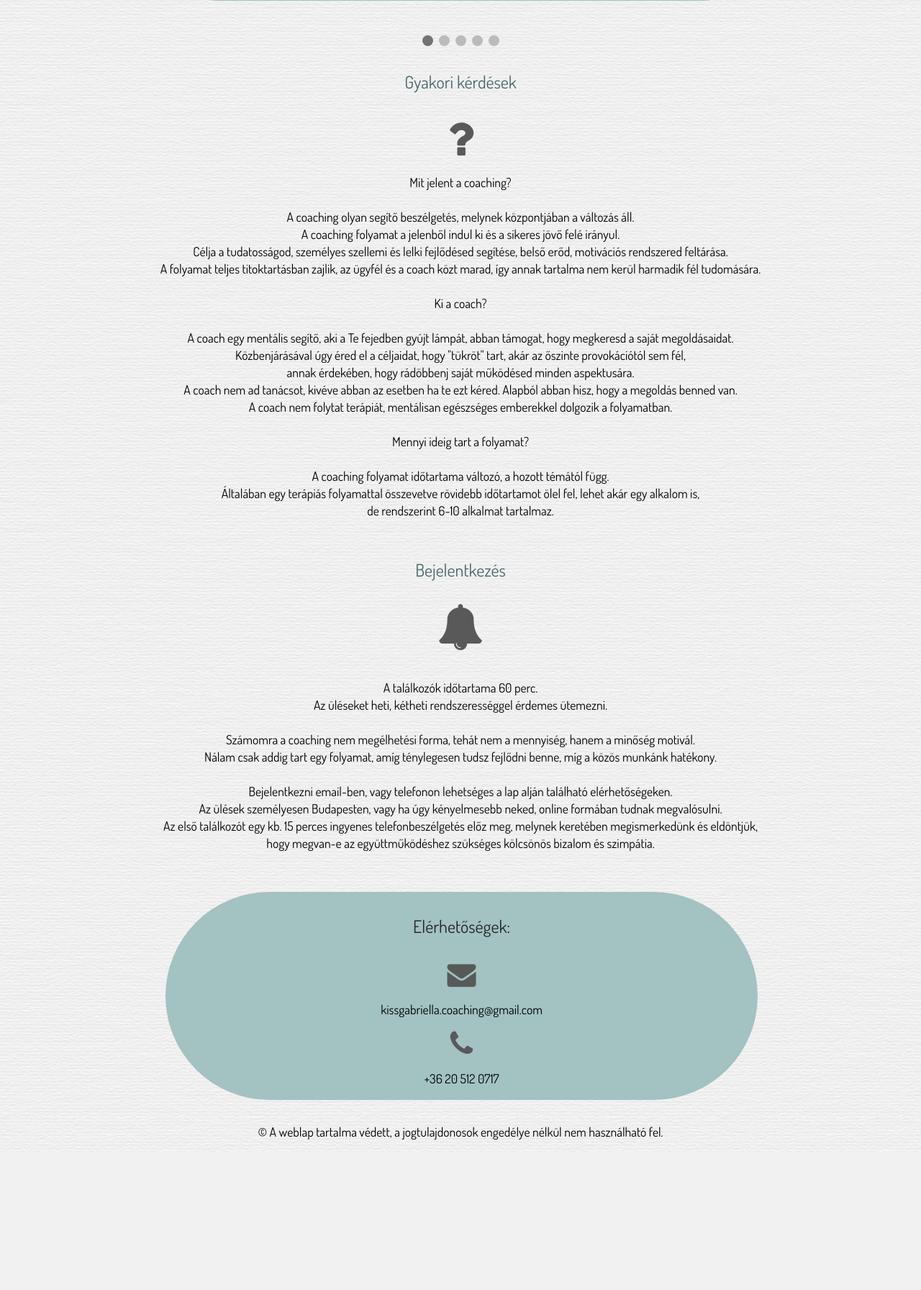
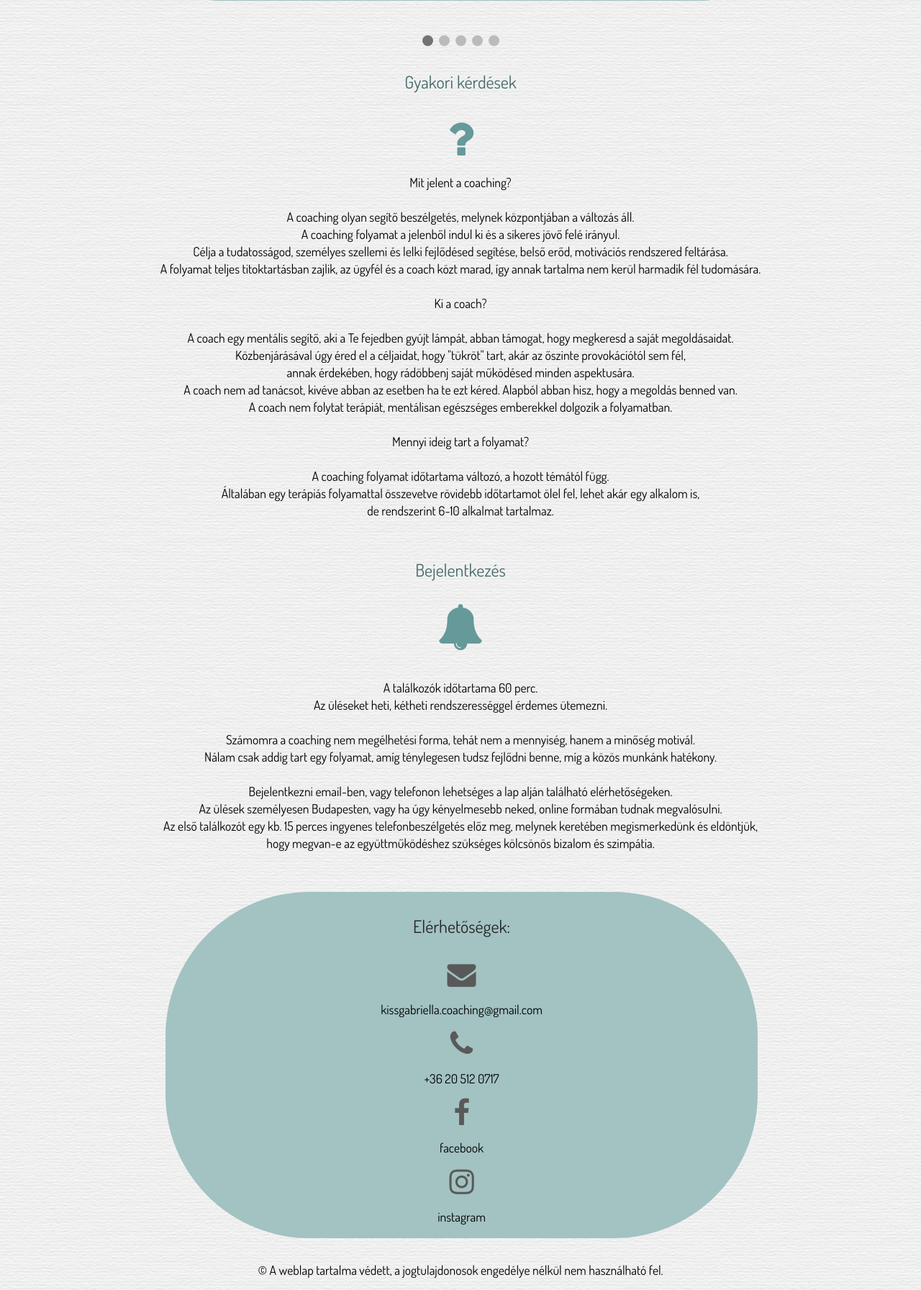
Before and after one commit to 06ATI69/Gabi-webside, a PHP site: page / in a window 1280 px wide. Shown: the part 4677-6469 px from the top of the page at 72% size. Before the commit the page ends 6277 px from the top, so only its background shows below. Run offline with PHP 8.4, Linux system fonts and the light colour scheme.

Commit message:
change icon's colors and + two icons in the footer

```diff
--- a/gabi.css
+++ b/gabi.css
@@ -125,6 +125,10 @@ h6 {
   display: flex;
   justify-content: center;
   align-items: center;
+}
+#book i{
+  color: #595959;
+  font-size: 4rem;
 }
 
 
@@ -284,6 +288,9 @@ section {
 .signal  {
   font-size: 4rem;
 }
+.signal i {
+  color: #669999;
+}
 
 
 /* ==== FOOTER STYLES ==== */
--- a/index.html
+++ b/index.html
@@ -69,7 +69,7 @@
       </div>
       <h2>Képzéseim</h2>
       <ul>
-        <li class="signal"><i class="fa fa-book"></i></li>
+        <li id="book"><i class="fa fa-book"></i></li>
       </ul>
       <ul>
           <li>1998. Közgazdász – Szent István Egyetem</li>
@@ -328,6 +328,8 @@ function showSlides(n) {
        <ul>
           <li class="kit"><i class="fa fa-envelope" aria-hidden="true"></i><p>kissgabriella.coaching@gmail.com</p></li>
           <li class="kit"><i class="fa fa-phone"></i><p>+36 20 512 0717</p></li>
+          <li class="kit"><i class="fa fa-facebook"></i><p>facebook</p></li>
+          <li class="kit"><i class="fa fa-instagram"></i><p>instagram</p></li>
        </ul>
     </div>
   </footer>
```
